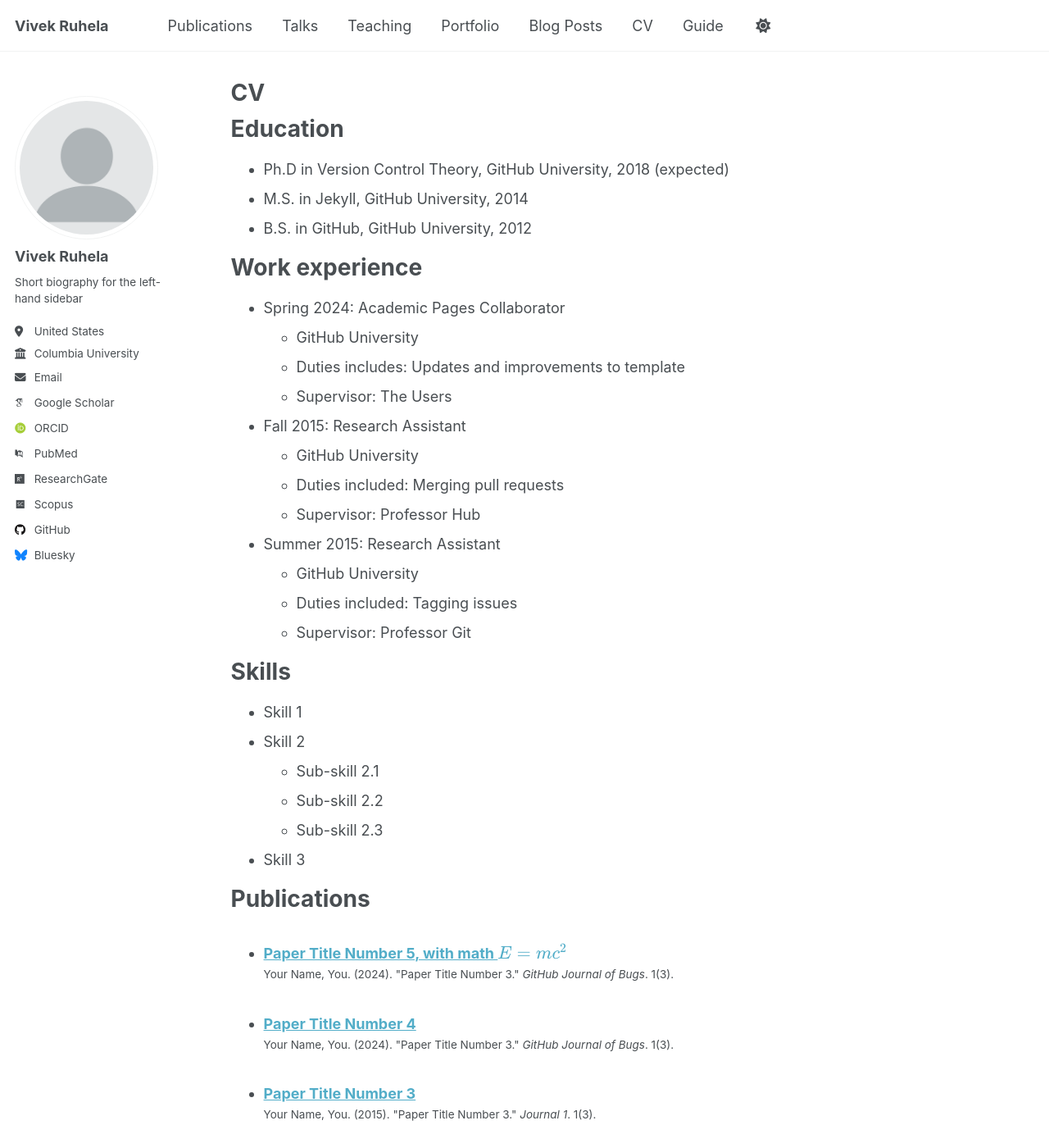
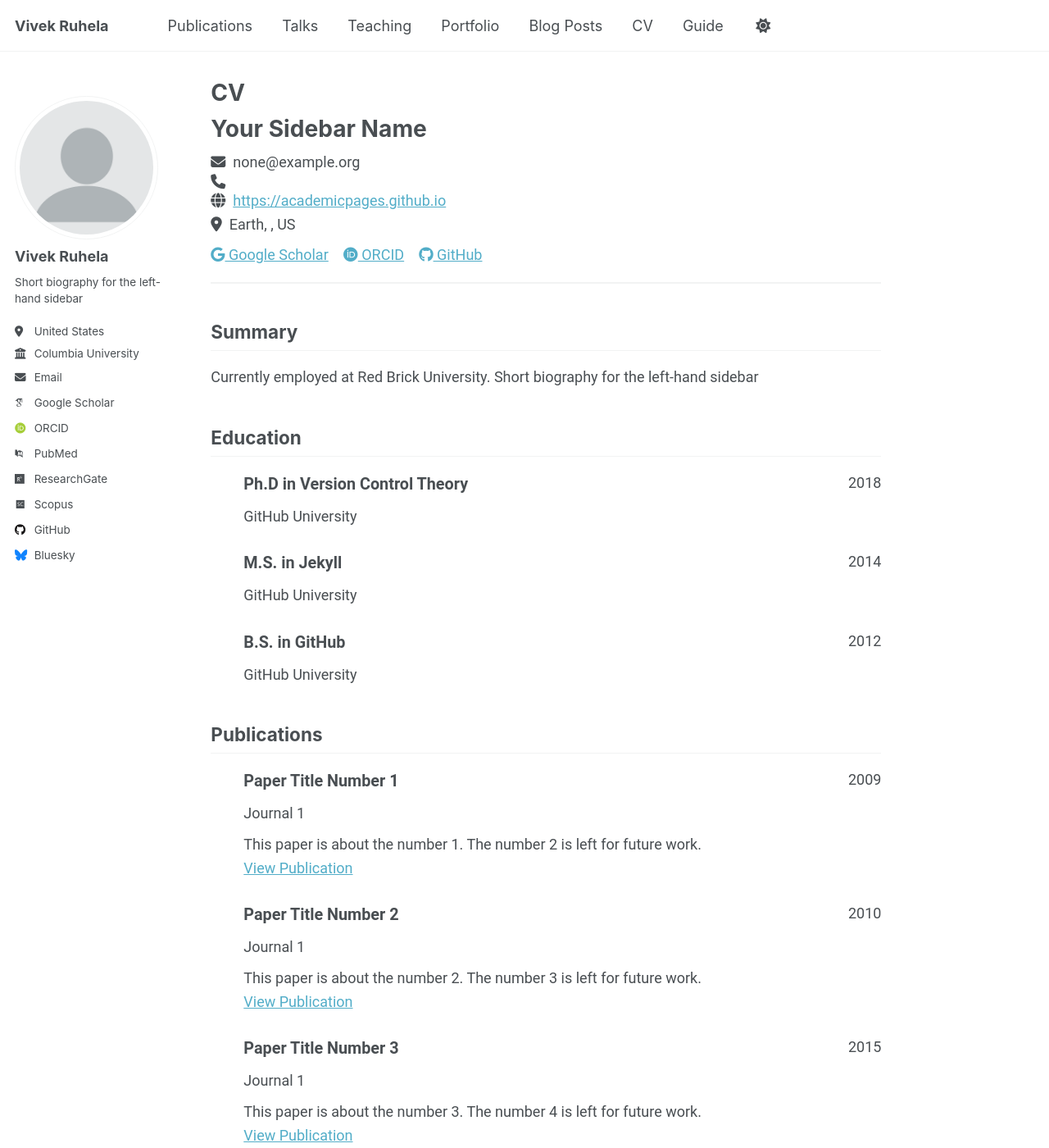
Before and after one commit to vivekruhela/vivekruhela.github.io, a Jekyll site: the page built from _pages/cv.md, in a window 1280 px wide and 1400 px high. Shown: the whole window at 82% size. Built offline with Jekyll 4.4.1, drawn with Linux system fonts in a browser that asks for light colours; some web fonts are replaced; a script that is not in the unit is left out; some of the changed text lies outside the part shown.

Commit message:
Update cv.md

```diff
--- a/_pages/cv.md
+++ b/_pages/cv.md
@@ -8,6 +8,13 @@
 ---
 
 {% include base_path %}
+
+{% include cv-template.html %}
+
+<div class="cv-download-links">
+  <a href="{{ base_path }}/files/cv.pdf" class="btn btn--primary">Download CV as PDF</a>
+  <a href="{{ base_path }}" class="btn btn--inverse">View Markdown CV</a>
+</div>
 
 Education
 ======
```
